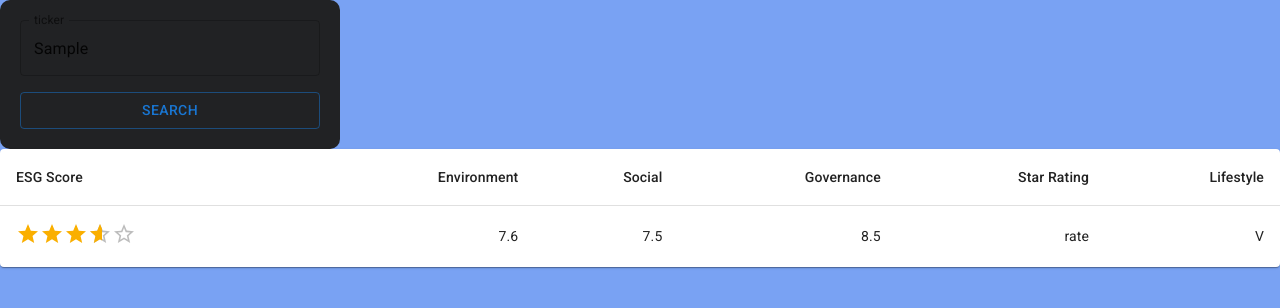
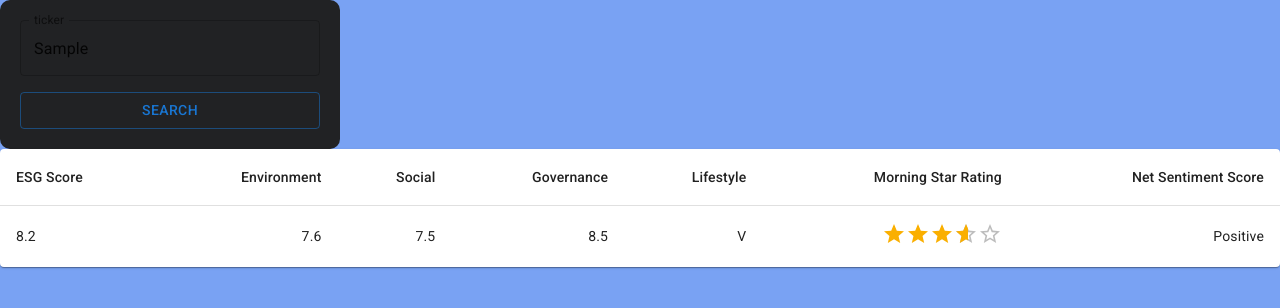
Before and after one commit to ahmadrazabmo/dd-app, a React (Create React App) app: page / in a window 1280 px wide. Both pictures are taken after typing "Sample" into the empty fields and a click on the button "SEARCH". Shown: the top 308 px of the page. Built offline with nearby package versions, Linux system fonts and the light colour scheme.

Commit message:
Adding ESG table columns

```diff
--- a/src/components/esg/esgTable.js
+++ b/src/components/esg/esgTable.js
@@ -8,11 +8,11 @@ import Paper from "@mui/material/Paper";
 import Badge from "@mui/material/Badge";
 import Rating from "@mui/material/Rating";
 
-function createData(esg, env, social, gov, rate, lifestyle) {
-  return { esg, env, social, gov, rate, lifestyle };
+function createData(esg, env, social, gov, lifestyle, rate, sentiment) {
+  return { esg, env, social, gov, lifestyle, rate, sentiment };
 }
 
-const rows = [createData(3.6, 7.6, 7.5, 8.5, "rate", "V")];
+const rows = [createData(8.2, 7.6, 7.5, 8.5, "V", 3.6, "Positive")];
 
 export default function EsgTable() {
   return (
@@ -24,8 +24,9 @@ export default function EsgTable() {
             <TableCell align="right">Environment</TableCell>
             <TableCell align="right">Social</TableCell>
             <TableCell align="right">Governance</TableCell>
-            <TableCell align="right">Star Rating</TableCell>
             <TableCell align="right">Lifestyle</TableCell>
+            <TableCell align="right">Morning Star Rating</TableCell>
+            <TableCell align="right">Net Sentiment Score</TableCell>
           </TableRow>
         </TableHead>
         <TableBody>
@@ -34,19 +35,18 @@ export default function EsgTable() {
               key={row.name}
               sx={{ "&:last-child td, &:last-child th": { border: 0 } }}
             >
-              <TableCell component="th" scope="row">
-                <Rating
-                  name="read-only"
-                  defaultValue={row.esg}
-                  precision={0.1}
-                  readOnly
-                />
-              </TableCell>
+              <TableCell component="th" scope="row">{row.esg}</TableCell>
               <TableCell align="right">{row.env}</TableCell>
               <TableCell align="right">{row.social}</TableCell>
               <TableCell align="right">{row.gov}</TableCell>
-              <TableCell align="right">{row.rate}</TableCell>
               <TableCell align="right">{row.lifestyle}</TableCell>
+              <TableCell align="right"><Rating
+                  name="read-only"
+                  defaultValue={row.rate}
+                  precision={0.1}
+                  readOnly
+                /></TableCell>
+              <TableCell align="right">{row.sentiment}</TableCell>
             </TableRow>
           ))}
         </TableBody>
--- a/src/components/search/search.js
+++ b/src/components/search/search.js
@@ -10,14 +10,18 @@ const style = {
 
 const actionOnClick = async (setShowResults, tickerValue) => {
   setShowResults(true);
-  // --------------------------------
+  broadcastContext(tickerValue);
+};
+
+const broadcastContext = async (tickerValue) => {
+// --------------------------------
   // Broadcasting code
   // --------------------------------
   if (window.fdc3 !== undefined) {
     console.log("ticker object: ", tickerValue);
     const context = {
       type: "instrument",
-      name: "Tesla Inc",
+      name: "Symbol Name",
       id: {
         ticker: tickerValue,
         ISIN: "US88160R1014",
```
